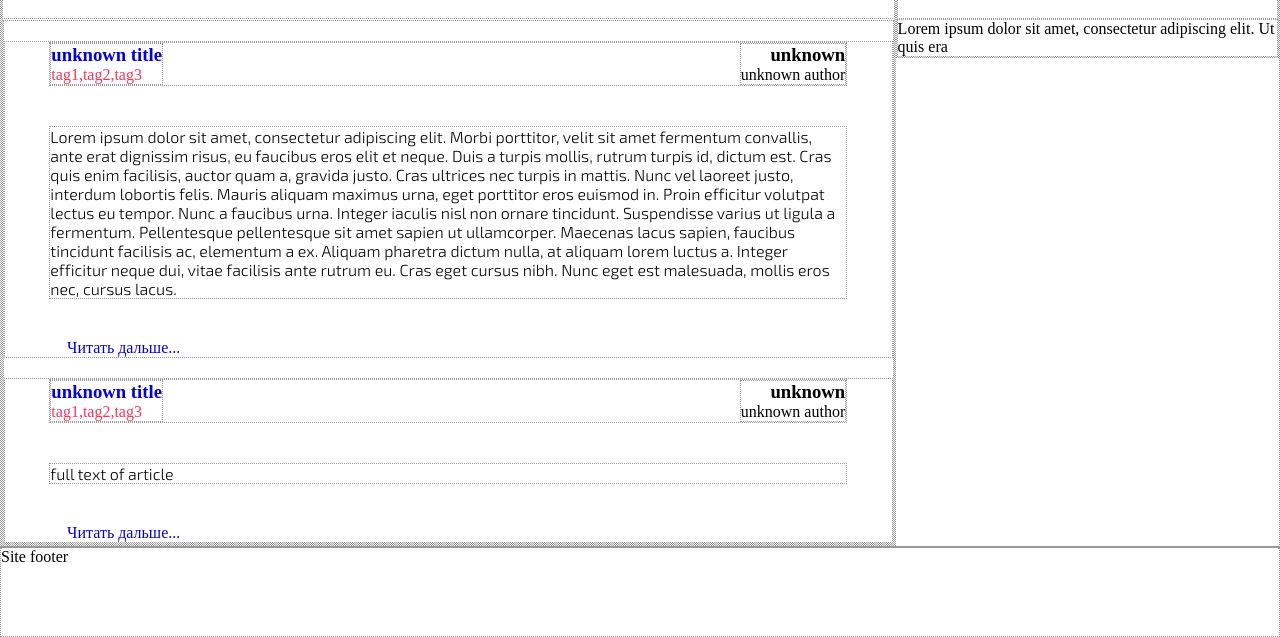
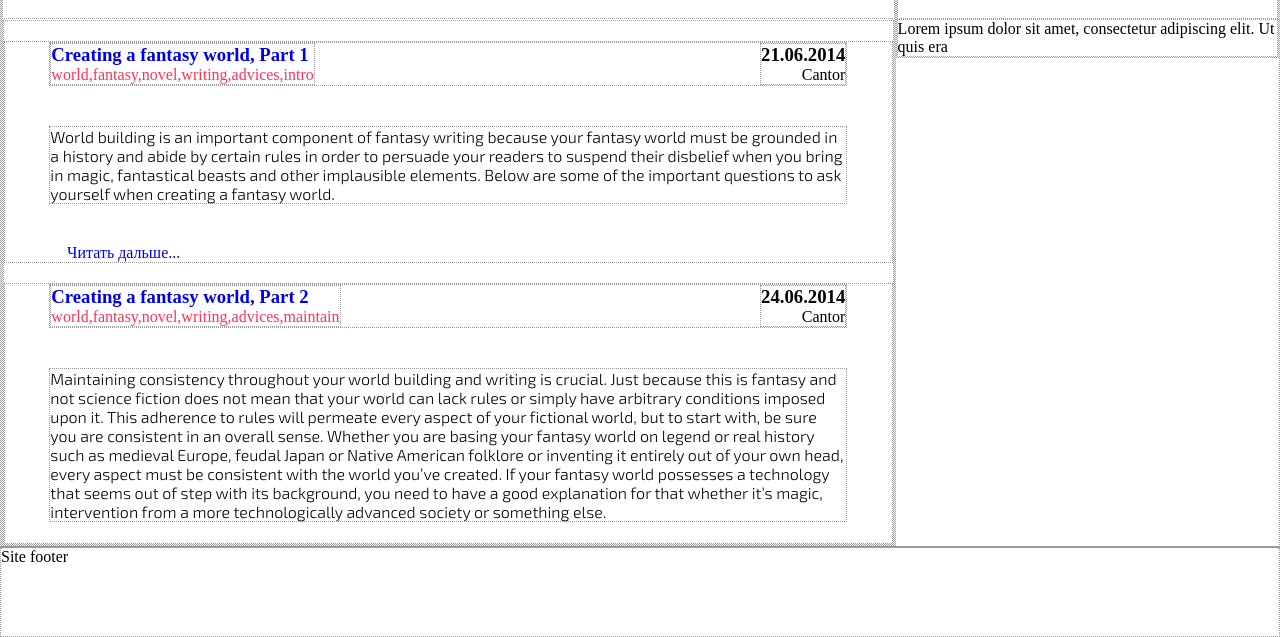
Before and after one commit to fikuuss/fikuuss.github.io, a plain HTML site: page index.html in a window 1280 px wide. Shown: the part 163-800 px from the top of the page. Drawn offline with Linux system fonts and the light colour scheme.

Commit message:
ver. "server interaction"

```diff
--- a/index.html
+++ b/index.html
@@ -22,7 +22,7 @@
                 </div>
             </div>
             <div class="content-block-article">
-                <p class="content-text"><%- articles.fullArticle %></p>
+                <p class="content-text"><%- articles.text %></p>
             </div>
             <a href="#"><p class="article-full">Читать дальше...</p></a>
         </section>
--- /dev/null
+++ b/js/articles.json
@@ -0,0 +1,54 @@
+{
+  "articles": [
+    {
+      "id": "1",
+      "title": "Creating a fantasy world, Part 1",
+      "tags": [
+        "world", "fantasy", "novel", "writing", "advices", "intro"
+      ],
+      "date": "21.06.2014",
+      "author": "Cantor",
+      "text": "World building is an important component of fantasy writing because your fantasy world must be grounded in a history and abide by certain rules in order to persuade your readers to suspend their disbelief when you bring in magic, fantastical beasts and other implausible elements. Below are some of the important questions to ask yourself when creating a fantasy world."
+    } ,
+    {
+      "id": "2",
+      "title": "Creating a fantasy world, Part 2",
+      "tags": [
+        "world", "fantasy", "novel", "writing", "advices", "maintain"
+      ],
+      "date": "24.06.2014",
+      "author": "Cantor",
+      "text": "Maintaining consistency throughout your world building and writing is crucial. Just because this is fantasy and not science fiction does not mean that your world can lack rules or simply have arbitrary conditions imposed upon it. This adherence to rules will permeate every aspect of your fictional world, but to start with, be sure you are consistent in an overall sense. Whether you are basing your fantasy world on legend or real history such as medieval Europe, feudal Japan or Native American folklore or inventing it entirely out of your own head, every aspect must be consistent with the world you’ve created. If your fantasy world possesses a technology that seems out of step with its background, you need to have a good explanation for that whether it’s magic, intervention from a more technologically advanced society or something else."
+    } ,
+    {
+      "id": "3",
+      "title": "Creating a fantasy world, Part 3",
+      "tags": [
+        "world", "fantasy", "novel", "writing", "advices", "style"
+      ],
+      "date": "25.06.2014",
+      "author": "Cantor",
+      "text": "Another thing to keep in mind is the tone of your novel. For example, if you’re writing a novel of high fantasy steeped in Celtic legend, you might write in a way that recalls the language of fairy tales and legends. Your readers do not necessarily want to begin in the world of J.R.R. Tolkien with its roots in ancient sagas and suddenly find themselves slogging through the bleak and murderous darkness of George R.R. Martin’s Game of Thrones series. Maintaining a consistent tone is critical for believability throughout your fantasy novel."
+    } ,
+    {
+      "id": "4",
+      "title": "Creating a fantasy world, Part 4",
+      "tags": [
+        "world", "fantasy", "novel", "writing", "advices", "honor"
+      ],
+      "date": "27.06.2014",
+      "author": "Cantor",
+      "text": "This consistency of tone will be reflected in your characters as well. The values of the world will motivate your characters. In a world where honour and loyalty are considered of highest importance, characters will tend to behave differently from those in a world where power and accumulation of wealth are most valued. Of course, you can create characters whose values differ significantly from that of their world, but that difference is likely to be a source of conflict."
+    } ,
+    {
+      "id": "5",
+      "title": "Creating a fantasy world, Part 5",
+      "tags": [
+        "world", "fantasy", "novel", "writing", "advices", "magic"
+      ],
+      "date": "02.07.2014",
+      "author": "Cantor",
+      "text": "Most fantasy involves magic, and rules are important here as well. You can create any kind of magical system that you like, but the key here is that it does need to be some kind of system. Whether it is based on numbers, plants, words or something else, whether characters study for years to become proficient in it or are born with the ability, it needs to be consistent. Characters cannot suddenly develop new abilities or go outside that system."
+    }
+  ]
+}
--- a/js/package.json
+++ b/js/package.json
@@ -1,4 +1,6 @@
 {
-  "name": "application-name",
-  "version": "0.0.1"
+  "dependencies": {
+    "underscore": "latest",
+    "jQuery": "latest"
+  }
 }
--- a/js/script.js
+++ b/js/script.js
@@ -5,39 +5,9 @@ $(document).ready(function() {
         $("script.template").html()
     );
 
-    var articles =  [
-        {
-            id: 1,
-            title: "unknown title",
-            tags: [
-                "tag1", "tag2", "tag3"
-            ],
-            date: "unknown",
-            author: "unknown author",
-            fullArticle: "Lorem ipsum dolor sit amet, consectetur adipiscing elit. Morbi porttitor, velit sit amet fermentum convallis, ante erat dignissim risus, eu faucibus eros elit et neque. Duis a turpis mollis, rutrum turpis id, dictum est. Cras quis enim facilisis, auctor quam a, gravida justo. Cras ultrices nec turpis in mattis. Nunc vel laoreet justo, interdum lobortis felis. Mauris aliquam maximus urna, eget porttitor eros euismod in. Proin efficitur volutpat lectus eu tempor. Nunc a faucibus urna. Integer iaculis nisl non ornare tincidunt. Suspendisse varius ut ligula a fermentum. Pellentesque pellentesque sit amet sapien ut ullamcorper. Maecenas lacus sapien, faucibus tincidunt facilisis ac, elementum a ex. Aliquam pharetra dictum nulla, at aliquam lorem luctus a. Integer efficitur neque dui, vitae facilisis ante rutrum eu. Cras eget cursus nibh. Nunc eget est malesuada, mollis eros nec, cursus lacus."
-        }, {
-            id: 2,
-            title: "unknown title",
-            tags: [
-                "tag1", "tag2", "tag3"
-            ],
-            date: "unknown",
-            author: "unknown author",
-            fullArticle: "full text of article"
-        },  {
-            id: 3,
-            title: "unknown title",
-            tags: [
-                "tag1", "tag2", "tag3"
-            ],
-            date: "unknown",
-            author: "unknown author",
-            fullArticle: "full text of article"
-        }
-    ];
-
-
-    $(".content-blocks").append(
-        template(articles)
-    );
+    $.get("js/articles.json", {}, function(json) {
+        $(".content-blocks").append(
+            template(json.articles)
+        );
+    });
 });
```
